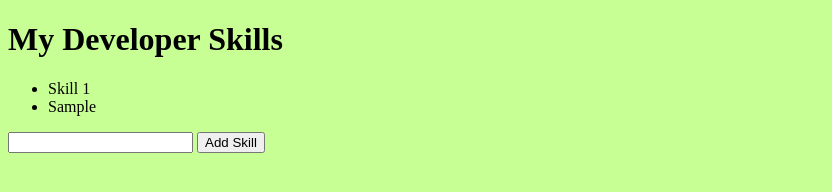
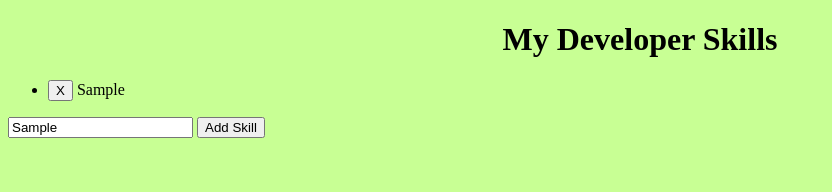
Before and after one commit to daydin14/devskillsLab, a plain HTML site: page index.html in a window 1280 px wide. Both pictures are taken after typing "Sample" into the empty fields and a click on the button "Add Skill". Shown: the whole page, without its empty margins (0-832 px from the left). Drawn offline with nearby package versions, Linux system fonts and the light colour scheme.

Commit message:
generic functionality of adding and removing skills from the list

```diff
--- a/css/style.css
+++ b/css/style.css
@@ -2,3 +2,6 @@ html,
 body {
   background-color: rgb(200, 255, 148);
 }
+h1 {
+  text-align: center;
+}
--- a/index.html
+++ b/index.html
@@ -16,11 +16,9 @@
   <body>
     <div class="dev box">
       <h1>My Developer Skills</h1>
-      <ul id="skills">
-        <li>Skill 1</li>
-      </ul>
-      <input />
-      <button id="btn">Add Skill</button>
+      <ul id="skills"></ul>
+      <input id="input" />
+      <button id="add">Add Skill</button>
     </div>
   </body>
 </html>
--- a/js/script.js
+++ b/js/script.js
@@ -1,13 +1,11 @@
-$("button").click(function () {
-  const li = document.createElement("li");
-  const inp = document.querySelector("input");
-  li.textContent = inp.value;
-  document.querySelector("ul").append(li);
-  inp.value = "";
+$("#add").click(function () {
+  $("#skills").append(`<li><button>X</button> ${$("#input").val()}</li>`);
 });
 
-let skills = document.getElementById("skills");
-
-skills.addEventListener("click", function (evt) {
-  evt.target.remove();
+$("#skills").on("click", "button", function () {
+  $(this)
+    .closest("li")
+    .fadeOut(1000, function () {
+      $(this).remove();
+    });
 });
```
